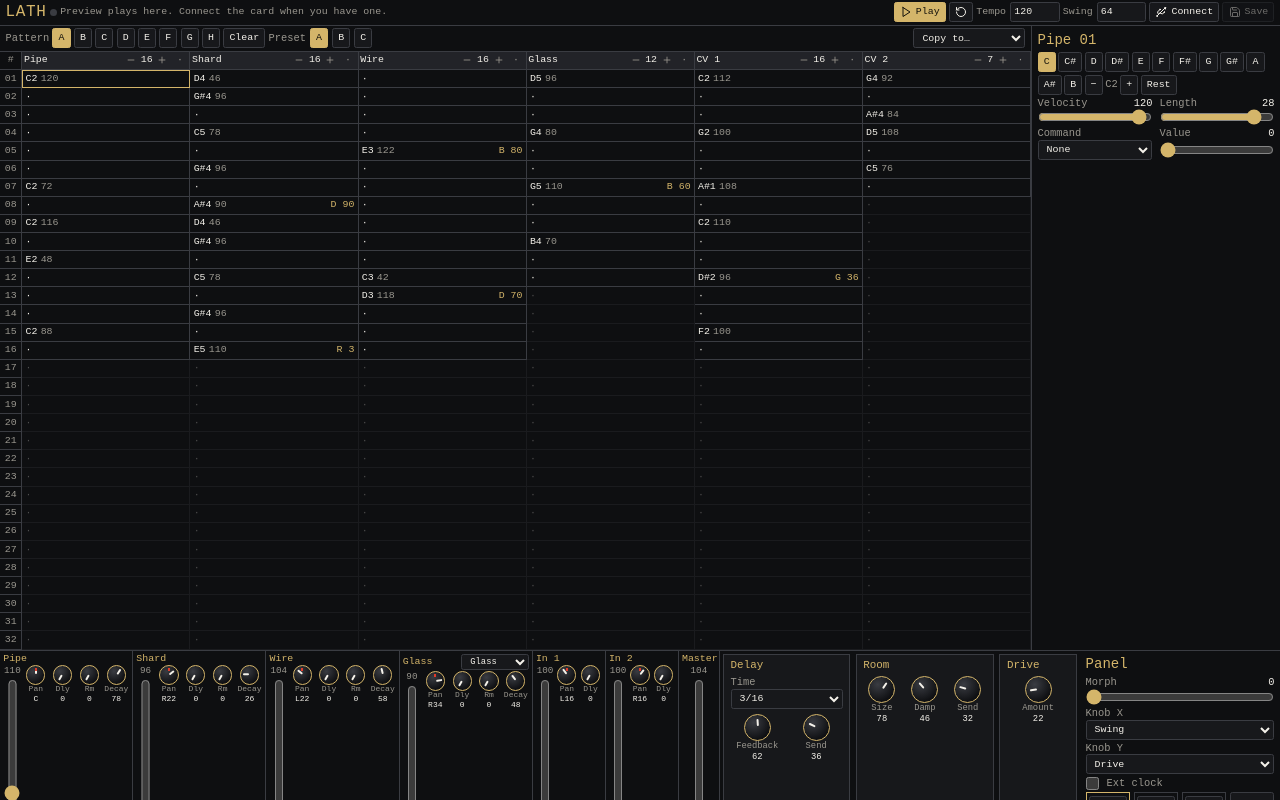
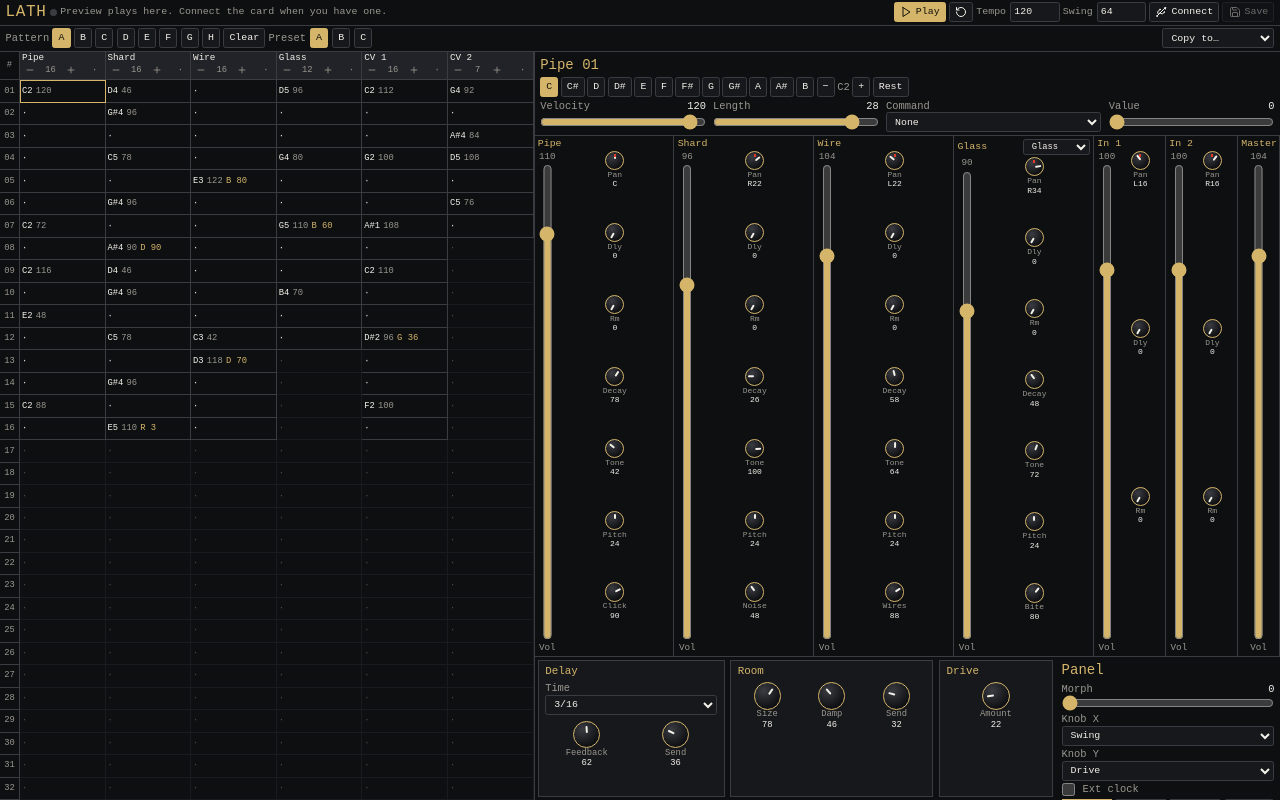
Before and after one commit to gordonbleu-modular/lath, a React (Vite) app: page / in a window 1280 px wide. Built offline with nearby package versions, Linux system fonts and the light colour scheme.

Commit message:
UI changes

```diff
--- a/src/components/lath-tracker.tsx
+++ b/src/components/lath-tracker.tsx
@@ -165,8 +165,6 @@ export function LathTracker() {
         </button>
       </header>
 
-      <div className="stage">
-          <section className="seq">
       <div className="bar">
         <span className="hint">Pattern</span>
         {Array.from({ length: 8 }, (_, i) => (
@@ -195,6 +193,9 @@ export function LathTracker() {
           ))}
         </select>
       </div>
+
+      <div className="stage">
+          <section className="seq">
             <div className="seq-body">
               <div className="seq-col" style={{ ["--rows" as string]: 32 }}>
                   <div className="row">
@@ -204,6 +205,7 @@ export function LathTracker() {
                         <button className="th-name" onClick={() => useLath.setState({ selT: i })}>
                           {tr.name}
                         </button>
+                        <div className="th-tools">
                           <button className="icon-btn" aria-label={`Shorter ${tr.name}`} onClick={() => setTrackLen(i, lengths[i] - 1)}>
                             <Minus size={10} />
                           </button>
@@ -218,6 +220,7 @@ export function LathTracker() {
                           >
                             {project.mute[i] ? "M" : "·"}
                           </button>
+                        </div>
                       </div>
                     ))}
                   </div>
@@ -256,6 +259,7 @@ export function LathTracker() {
             </div>
           </section>
 
+          <div className="side">
           <aside className="edit">
             <div className="step-edit">
               <h2 className="text-sm text-accent">
@@ -299,7 +303,7 @@ export function LathTracker() {
             </div>
           </aside>
 
-        <footer className="bottom">
+        <div className="desk-col">
           <div className="chans">
             {TRACKS.slice(0, 4).map((tr, i) => (
               <Instrument key={tr.id} name={tr.name} voice={bank.voice[i]} i={i} level={bank.mix[i].level} pan={bank.mix[i].pan} />
@@ -403,7 +407,8 @@ export function LathTracker() {
               </button>
             </div>
           </section>
-        </footer>
+        </div>
+          </div>
       </div>
     </main>
   );
--- a/src/styles.css
+++ b/src/styles.css
@@ -134,37 +134,50 @@ select {
   display: grid;
   min-height: 0;
   flex: 1;
-  grid-template-columns: minmax(0, 1fr) 15.5rem;
-  grid-template-rows: minmax(0, 1fr) 9.4rem;
+  grid-template-columns: max-content minmax(0, 1fr);
   overflow: hidden;
 }
 
-.stage > .seq {
-  grid-column: 1;
-  grid-row: 1;
+.side {
+  display: grid;
+  min-width: 0;
   min-height: 0;
+  grid-template-rows: auto minmax(0, 1fr);
+  border-left: 1px solid var(--color-border);
 }
 
-.stage > .edit {
-  grid-column: 2;
-  grid-row: 1;
+.desk-col {
+  display: grid;
   min-height: 0;
+  grid-template-columns: minmax(0, 1fr) 14rem;
+  grid-template-rows: minmax(0, 1fr) auto;
+  overflow: hidden;
+  border-top: 1px solid var(--color-border);
 }
 
-.bottom {
-  display: grid;
+.desk-col > .chans {
   grid-column: 1 / -1;
+  grid-row: 1;
+}
+
+.desk-col > .fx-groups {
+  grid-column: 1;
   grid-row: 2;
-  min-height: 0;
-  grid-template-columns: minmax(0, 1.7fr) minmax(15rem, 0.85fr) 12.5rem;
+  max-height: 9rem;
+}
+
+.desk-col > .hw {
+  grid-column: 2;
+  grid-row: 2;
+  max-height: 9rem;
   border-top: 1px solid var(--color-border);
-  overflow: hidden;
 }
 
 .chans {
   display: grid;
   min-width: 0;
-  grid-template-columns: 1.55fr 1.55fr 1.55fr 1.55fr 0.85fr 0.85fr 0.48fr;
+  min-height: 0;
+  grid-template-columns: 1.4fr 1.4fr 1.4fr 1.4fr 0.72fr 0.72fr 0.42fr;
 }
 
 .chan {
@@ -201,17 +214,22 @@ select {
   display: grid;
   min-height: 0;
   flex: 1;
-  grid-template-columns: 1.15rem repeat(4, minmax(0, 1fr));
-  grid-template-rows: 1fr 1fr;
-  gap: 0.05rem 0.1rem;
+  grid-template-columns: 1.2rem minmax(0, 1fr);
+  grid-template-rows: repeat(7, minmax(0, 1fr));
+  gap: 0.05rem 0.15rem;
 }
 
 .chan-grid .fader {
-  grid-row: 1 / span 2;
+  grid-row: 1 / span 7;
 }
 
 .jack-grid {
-  grid-template-columns: 1.15rem repeat(2, minmax(0, 1fr));
+  grid-template-columns: 1.2rem minmax(0, 1fr);
+  grid-template-rows: repeat(3, minmax(0, 1fr));
+}
+
+.jack-grid .fader {
+  grid-row: 1 / span 3;
 }
 
 .chan .fader-range {
@@ -246,11 +264,13 @@ select {
   grid-template-columns: repeat(4, minmax(0, 1fr));
 }
 
-.bottom .fx-groups {
+.bottom .fx-groups,
+.desk-col .fx-groups {
   min-height: 0;
   align-items: stretch;
   padding: 0.2rem;
   gap: 0.35rem;
+  border-top: 1px solid var(--color-border);
 }
 
 .bottom .fx-group {
@@ -260,10 +280,10 @@ select {
 
 .seq {
   display: flex;
+  width: max-content;
   min-width: 0;
   min-height: 0;
   flex-direction: column;
-  border-right: 1px solid var(--color-border);
 }
 
 .seq-body {
@@ -278,7 +298,7 @@ select {
   display: grid;
   min-width: 0;
   min-height: 0;
-  grid-template-rows: 1.15rem repeat(var(--rows), minmax(0, 1fr));
+  grid-template-rows: auto repeat(var(--rows), minmax(0, 1fr));
 }
 
 .seq-col + .seq-col {
@@ -288,7 +308,7 @@ select {
 .row {
   display: grid;
   min-height: 0;
-  grid-template-columns: 1.4rem repeat(6, minmax(0, 1fr));
+  grid-template-columns: 1.25rem repeat(6, 5.35rem);
 }
 
 .cell {
@@ -301,8 +321,8 @@ select {
   border-right: 1px solid var(--color-border);
   border-bottom: 1px solid var(--color-border);
   background: var(--color-bg);
-  padding: 0 0.2rem;
-  font-size: 0.62rem;
+  padding: 0 0.12rem;
+  font-size: 0.55rem;
   line-height: 1;
   white-space: nowrap;
 }
@@ -314,18 +334,28 @@ select {
 .th {
   display: flex;
   min-width: 0;
-  align-items: center;
-  gap: 0.1rem;
+  flex-direction: column;
+  align-items: stretch;
+  justify-content: center;
+  gap: 0;
   background: var(--color-surface-2);
-  padding: 0.1rem;
+  padding: 0.08rem 0.12rem;
 }
 
 .th-name {
   min-width: 0;
-  flex: 1;
   overflow: hidden;
   text-align: left;
   text-overflow: ellipsis;
+  font-size: 0.58rem;
+}
+
+.th-tools {
+  display: flex;
+  align-items: center;
+  justify-content: space-between;
+  color: var(--color-muted);
+  font-size: 0.55rem;
 }
 
 .icon-btn {
@@ -363,7 +393,6 @@ select {
 }
 
 .fxmark {
-  margin-left: auto;
   color: var(--color-accent);
 }
 
@@ -371,9 +400,13 @@ select {
   display: flex;
   min-height: 0;
   flex-direction: column;
-  gap: 0.3rem;
+  gap: 0.2rem;
   overflow: hidden;
-  padding: 0.25rem 0.35rem;
+  padding: 0.2rem 0.35rem;
+}
+
+.edit .pair {
+  grid-template-columns: 1fr 1fr 1.3fr 1fr;
 }
 
 .step-edit {
```
Also changed, not shown: 2 other files (tests, documents, lock files or other folders). Lines whose indentation alone changed are shown as unchanged.
